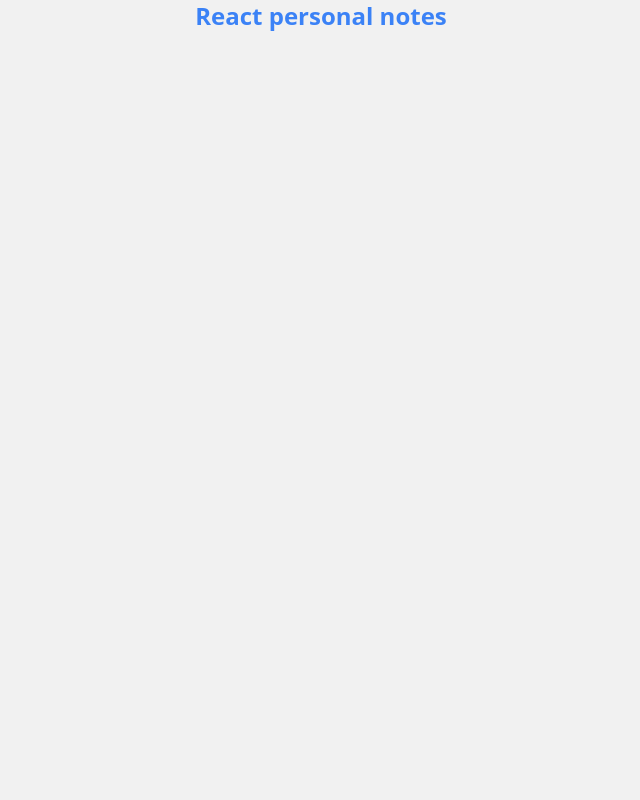
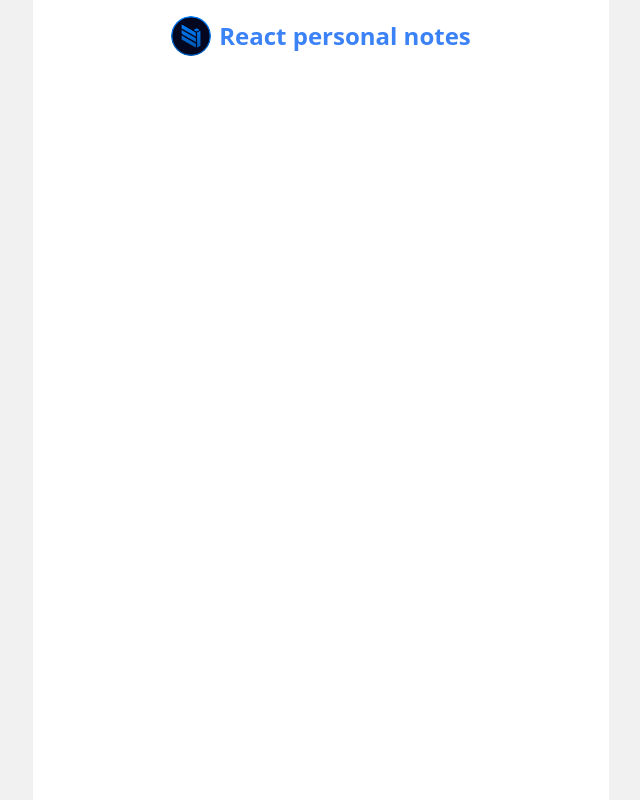
Before and after one commit to edwintantawi/React-personal-notes, a React (Create React App) app: page /#/ in a window 1280 px wide. Shown: the whole page, without its empty margins (319-959 px from the left). Built offline with nearby package versions, Linux system fonts and the light colour scheme.

Commit message:
add components

```diff
--- a/src/components/Avatar.tsx
+++ b/src/components/Avatar.tsx
@@ -1,8 +1,7 @@
 import React from 'react';
-import { clsx } from 'clsx';
 
 function Avatar() {
-  const classNames = clsx('w-11', 'h-11', 'rounded-full');
+  const classNames = 'w-10 h-10 rounded-full';
 
   return (
     <img src="/images/avatar.png" alt="Edwin Tantawi" className={classNames} />
--- a/src/components/Layout.tsx
+++ b/src/components/Layout.tsx
@@ -0,0 +1,13 @@
+import React from 'react';
+
+interface Props extends React.PropsWithChildren {}
+
+function Layout(props: Props) {
+  const { children } = props;
+
+  const classNames = 'max-w-xl mx-auto px-4 bg-white min-h-screen';
+
+  return <div className={classNames}>{children}</div>;
+}
+
+export { Layout };
--- a/src/components/Typography.tsx
+++ b/src/components/Typography.tsx
@@ -0,0 +1,60 @@
+import React from 'react';
+import { clsx } from 'clsx';
+
+type Variant = 'heading' | 'sub-heading' | 'body' | 'caption';
+type Component = 'h1' | 'h2' | 'h3' | 'h4' | 'h5' | 'h6' | 'p';
+type FontWeight = 'light' | 'normal' | 'medium' | 'semibold' | 'bold';
+
+type VariantStyle = {
+  [key in Variant]: string;
+};
+
+type FontWeightStyle = {
+  [key in FontWeight]: string;
+};
+
+interface Props extends React.PropsWithChildren {
+  variant?: Variant;
+  component?: Component;
+  className?: string;
+  fontWeight?: FontWeight;
+}
+
+function Typography(props: Props) {
+  const {
+    variant = 'body',
+    component = 'p',
+    className = '',
+    children = '',
+    fontWeight = 'medium',
+  } = props;
+
+  const variantStyle: VariantStyle = {
+    body: 'text-base',
+    caption: 'text-sm',
+    'sub-heading': 'text-lg',
+    heading: 'text-2xl',
+  };
+
+  const fontWeightStyle: FontWeightStyle = {
+    light: 'font-light',
+    normal: 'font-normal',
+    medium: 'font-medium',
+    semibold: 'font-semibold',
+    bold: 'font-bold',
+  };
+
+  const classNameCompose = clsx(
+    className,
+    variantStyle[variant],
+    fontWeightStyle[fontWeight],
+  );
+
+  return React.createElement(
+    component,
+    { className: classNameCompose },
+    children,
+  );
+}
+
+export { Typography };
--- a/src/containers/App.tsx
+++ b/src/containers/App.tsx
@@ -1,10 +1,23 @@
 import React from 'react';
+import { Layout } from '../components/Layout';
+import { Typography } from '../components/Typography';
+import { Avatar } from '../components/Avatar';
 
 function App() {
   return (
-    <h1 className="text-center text-blue-500 font-bold text-2xl">
-      React personal notes
-    </h1>
+    <Layout>
+      <header className="flex justify-center items-center gap-2 py-4">
+        <Avatar />
+        <Typography
+          component="h1"
+          variant="heading"
+          fontWeight="bold"
+          className="text-center text-blue-500"
+        >
+          React personal notes
+        </Typography>
+      </header>
+    </Layout>
   );
 }
 
```
